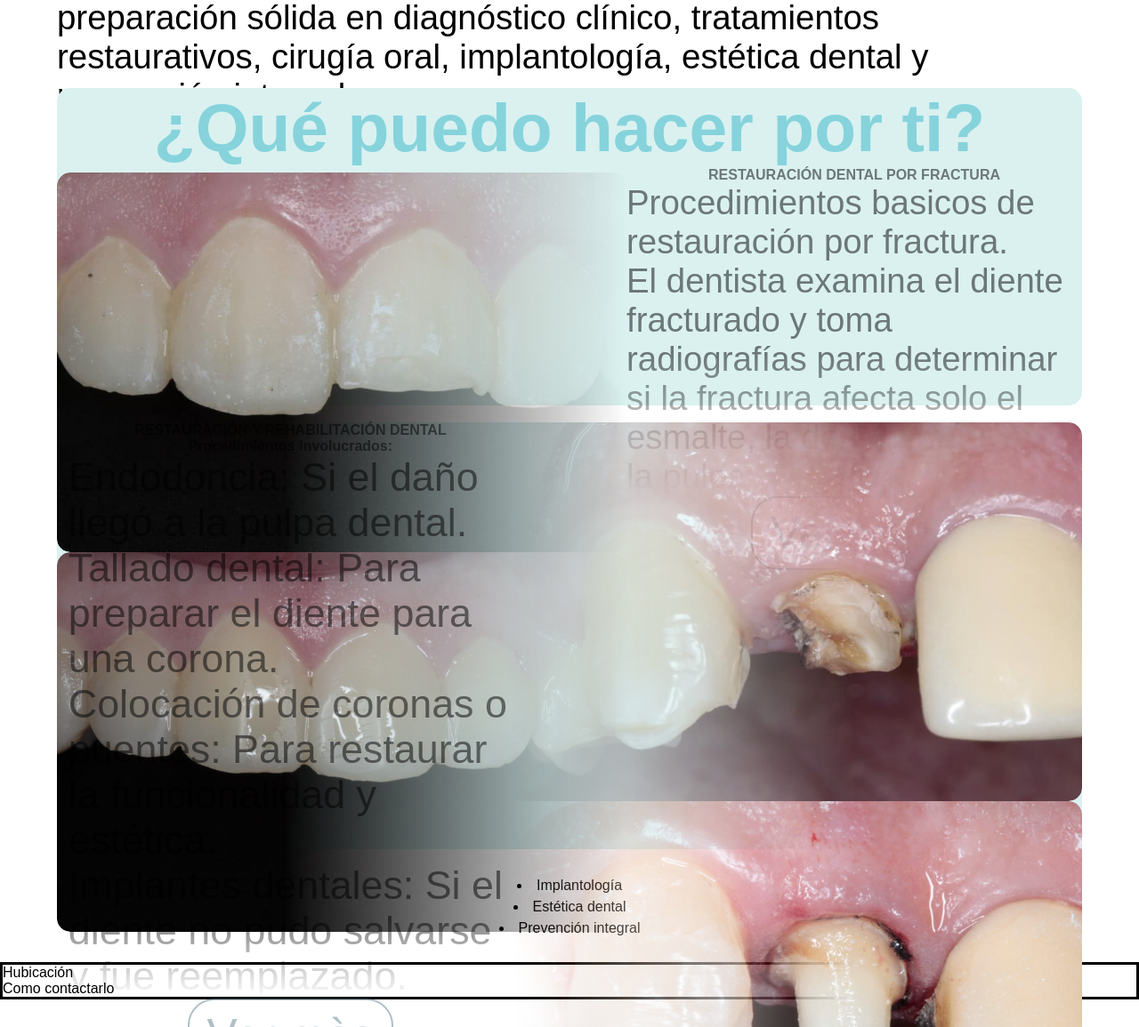
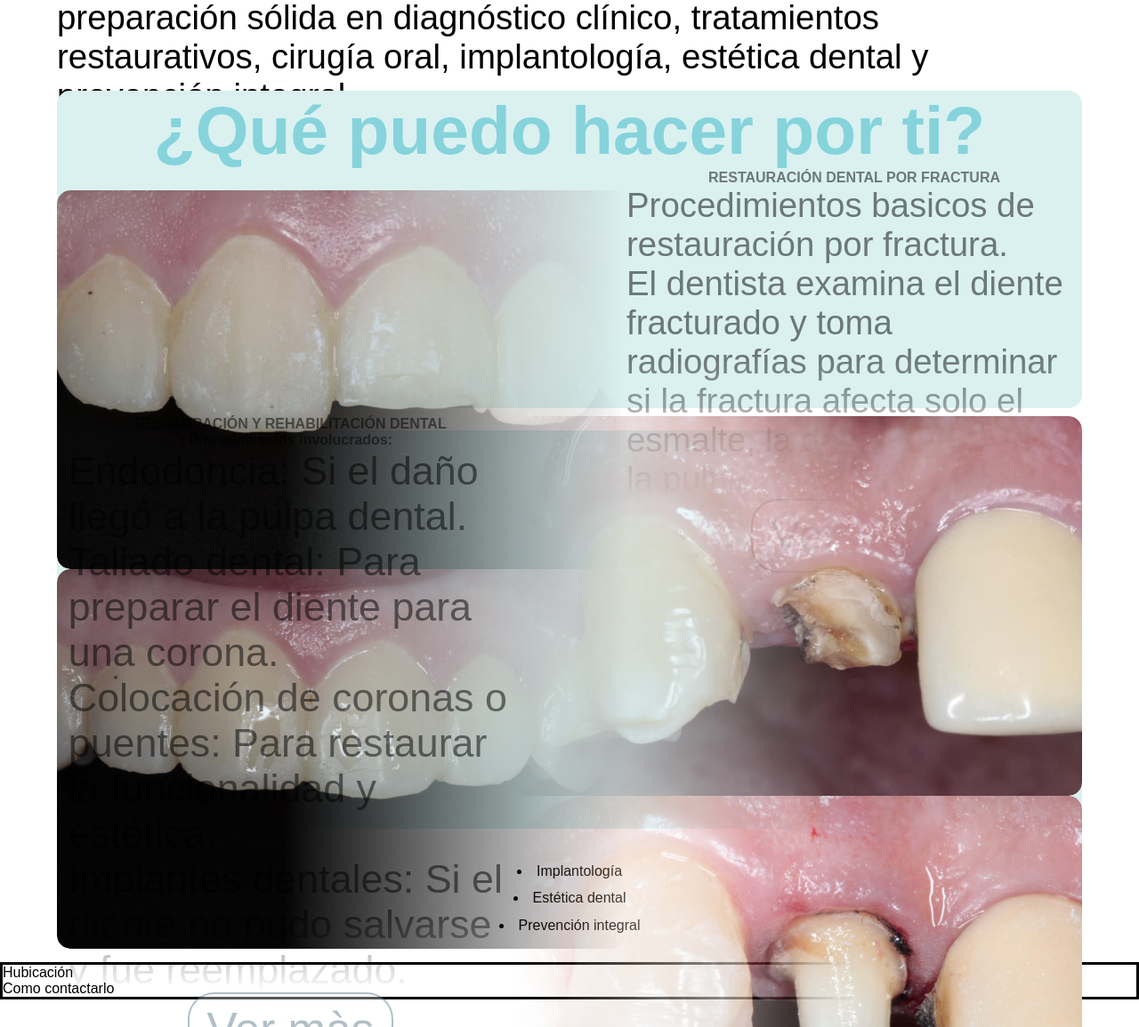
Before and after one commit to El-Ayvar/proyecto-angel, a plain HTML site: page index.html in a window 1280 px wide. Shown: the part 806-1961 px from the top of the page at 89% size. Drawn offline with nearby package versions, Linux system fonts and the light colour scheme.

Commit message:
Arreglando cards

```diff
--- a/css/style.scss
+++ b/css/style.scss
@@ -211,7 +211,7 @@ main {
     }
 
     #boximg_fractura {
-        height: 40vh;
+        height: 36vh;
         margin: 1vw 0 0 0;
     }
 
@@ -222,7 +222,7 @@ main {
     #card_restauracion {
         background-color: $color-fondo;
         border-radius: 15px;
-        height: 60vh;
+        height: 56vh;
     }
 
     .restauracion {
```
Also changed, not shown: css/style.css.
